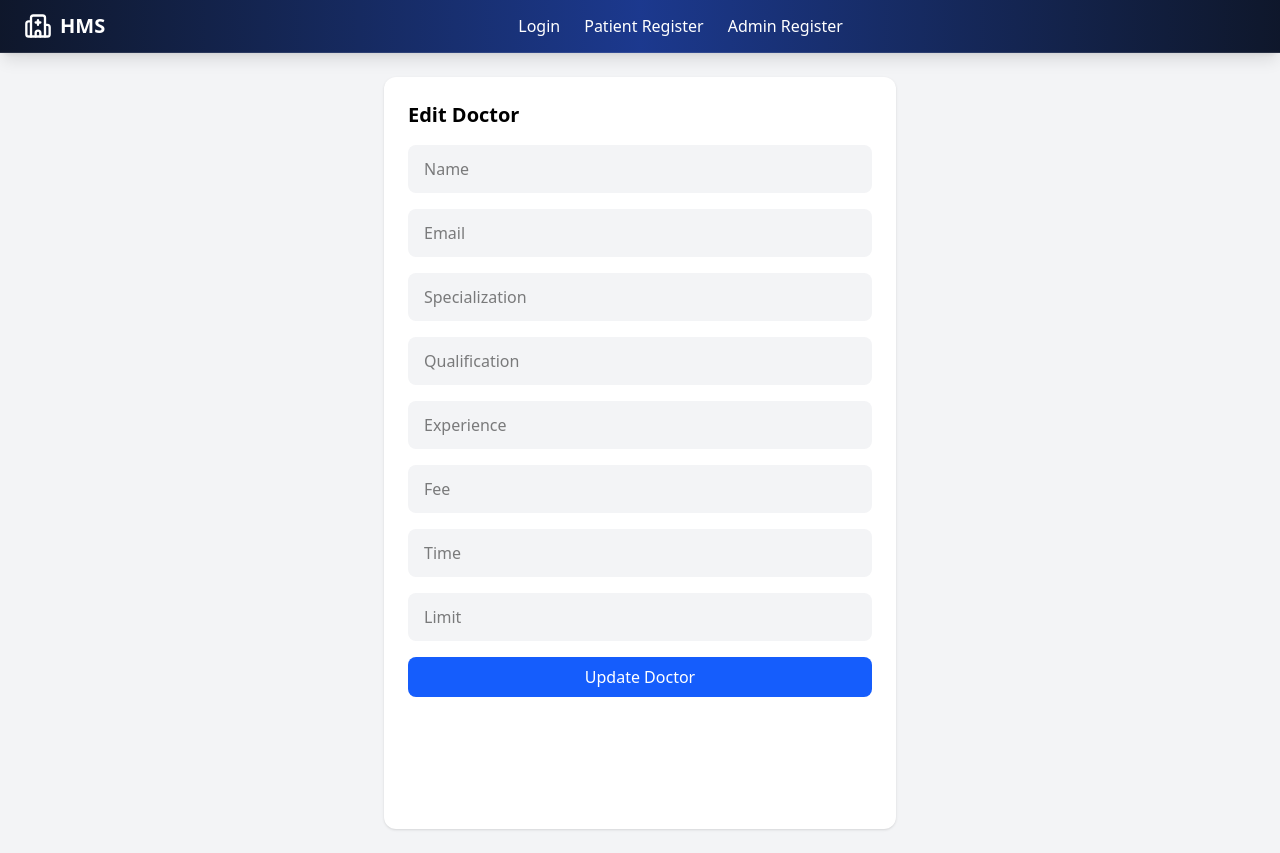
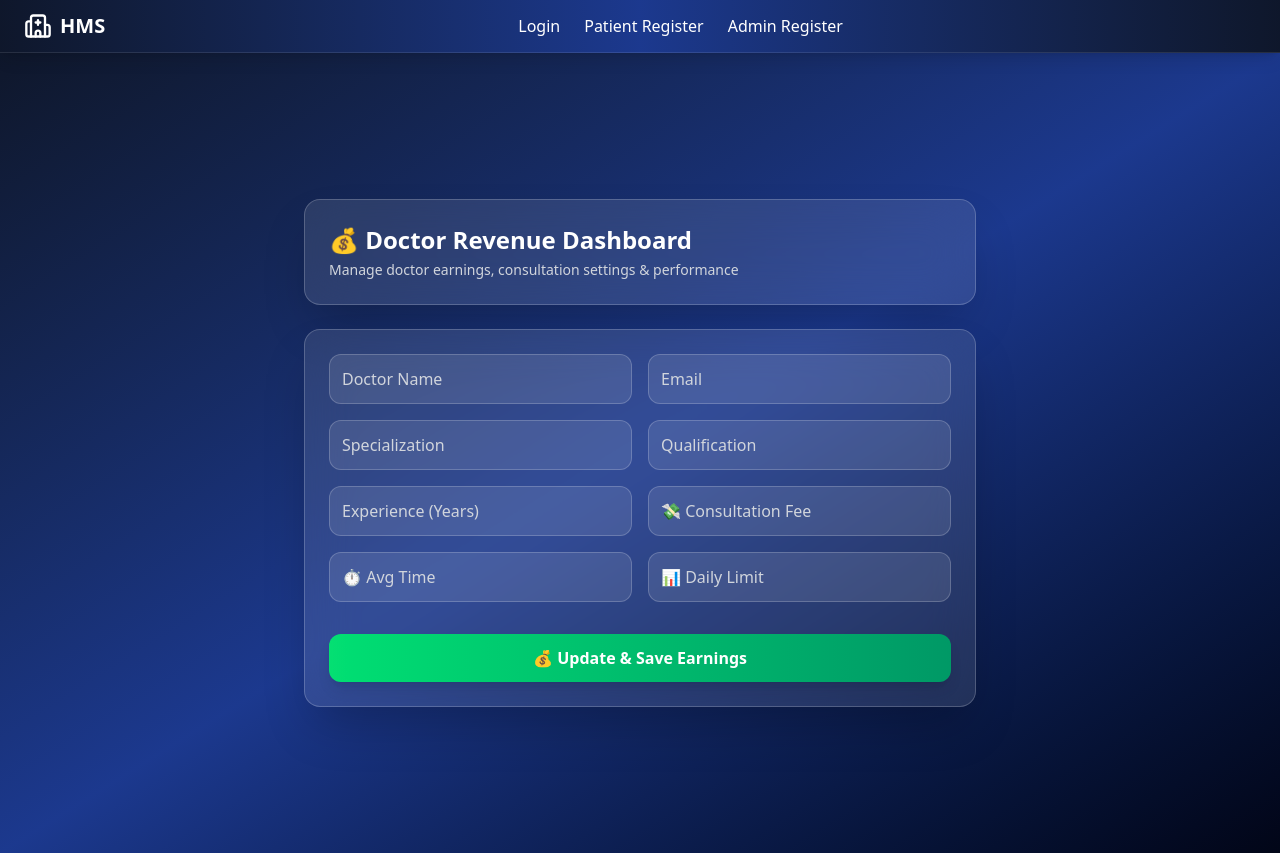
Before and after one commit to pr743/hms-app-, a React (Vite) app: page /admin/doctors/edit/1 in a window 1280 px wide. Built offline with nearby package versions, Linux system fonts and the light colour scheme; no server answers.

Commit message:
update page

```diff
--- a/src/admin/AddDoctor.jsx
+++ b/src/admin/AddDoctor.jsx
@@ -159,7 +159,7 @@ function AddDoctor() {
               </button>
 
 
-              <div className="grid grid-cols-1 md:grid-cols-3 gap-3 justify-center">
+              <div className="grid grid-cols-1 md:grid-cols-3 gap-3">
                 <input name="consultationFee"
                   placeholder="Consultation Fee"
                   className="px-4 py-3 rounded-xl bg-white/10 text-white border border-white/10"
--- a/src/admin/AddHospital.jsx
+++ b/src/admin/AddHospital.jsx
@@ -27,7 +27,6 @@ function AddHospital() {
     });
   };
 
-  // 🤖 AI Suggestion
   const handleAISuggest = async () => {
     try {
       if (!form.city) {
--- a/src/admin/EditDoctor.jsx
+++ b/src/admin/EditDoctor.jsx
@@ -88,30 +88,82 @@ function EditDoctor() {
         }
     };
 
+
+
     return (
         <>
             <Navbar />
 
-            <div className="p-6 bg-gray-100 min-h-screen flex justify-center">
-                <form
-                    onSubmit={handleSubmit}
-                    className="bg-white p-6 rounded-xl shadow w-full max-w-lg space-y-4"
-                >
-                    <h2 className="text-xl font-bold">Edit Doctor</h2>
+            <div className="min-h-screen bg-gradient-to-br from-slate-900 via-blue-900 to-slate-950 p-6 flex items-center justify-center">
 
-                    <input name="name" value={form.name} onChange={handleChange} className="input" placeholder="Name" />
-                    <input name="email" value={form.email} onChange={handleChange} className="input" placeholder="Email" />
-                    <input name="specialization" value={form.specialization} onChange={handleChange} className="input" placeholder="Specialization" />
-                    <input name="qualification" value={form.qualification} onChange={handleChange} className="input" placeholder="Qualification" />
-                    <input name="experience" value={form.experience} onChange={handleChange} className="input" placeholder="Experience" />
-                    <input name="consultationFee" value={form.consultationFee} onChange={handleChange} className="input" placeholder="Fee" />
-                    <input name="avgConsultTime" value={form.avgConsultTime} onChange={handleChange} className="input" placeholder="Time" />
-                    <input name="dailyLimit" value={form.dailyLimit} onChange={handleChange} className="input" placeholder="Limit" />
+                <div className="w-full max-w-2xl">
 
-                    <button className="w-full bg-blue-600 text-white py-2 rounded-lg">
-                        {loading ? "Updating..." : "Update Doctor"}
-                    </button>
-                </form>
+                    <div className="mb-6 bg-white/10 backdrop-blur-xl border border-white/20 rounded-2xl p-6 text-white shadow-2xl">
+                        <h1 className="text-2xl font-bold flex items-center gap-2">
+                            💰 Doctor Revenue Dashboard
+                        </h1>
+                        <p className="text-sm text-gray-300 mt-1">
+                            Manage doctor earnings, consultation settings & performance
+                        </p>
+                    </div>
+                    <form
+                        onSubmit={handleSubmit}
+                        className="bg-white/10 backdrop-blur-xl border border-white/20 p-6 rounded-2xl shadow-2xl space-y-4"
+                    >
+
+                        <div className="grid grid-cols-1 md:grid-cols-2 gap-4">
+
+                            <input name="name" value={form.name} onChange={handleChange}
+                                placeholder="Doctor Name"
+                                className="p-3 rounded-xl bg-white/10 text-white placeholder-gray-300 border border-white/20 focus:outline-none"
+                            />
+
+                            <input name="email" value={form.email} onChange={handleChange}
+                                placeholder="Email"
+                                className="p-3 rounded-xl bg-white/10 text-white placeholder-gray-300 border border-white/20"
+                            />
+
+                            <input name="specialization" value={form.specialization} onChange={handleChange}
+                                placeholder="Specialization"
+                                className="p-3 rounded-xl bg-white/10 text-white placeholder-gray-300 border border-white/20"
+                            />
+
+                            <input name="qualification" value={form.qualification} onChange={handleChange}
+                                placeholder="Qualification"
+                                className="p-3 rounded-xl bg-white/10 text-white placeholder-gray-300 border border-white/20"
+                            />
+
+                            <input name="experience" value={form.experience} onChange={handleChange}
+                                placeholder="Experience (Years)"
+                                className="p-3 rounded-xl bg-white/10 text-white placeholder-gray-300 border border-white/20"
+                            />
+
+                            <input name="consultationFee" value={form.consultationFee} onChange={handleChange}
+                                placeholder="💸 Consultation Fee"
+                                className="p-3 rounded-xl bg-white/10 text-white placeholder-gray-300 border border-white/20"
+                            />
+
+                            <input name="avgConsultTime" value={form.avgConsultTime} onChange={handleChange}
+                                placeholder="⏱ Avg Time"
+                                className="p-3 rounded-xl bg-white/10 text-white placeholder-gray-300 border border-white/20"
+                            />
+
+                            <input name="dailyLimit" value={form.dailyLimit} onChange={handleChange}
+                                placeholder="📊 Daily Limit"
+                                className="p-3 rounded-xl bg-white/10 text-white placeholder-gray-300 border border-white/20"
+                            />
+                        </div>
+
+                        {/* CTA BUTTON */}
+                        <button
+                            type="submit"
+                            className="w-full mt-4 bg-gradient-to-r from-green-400 to-emerald-600 hover:from-emerald-600 hover:to-green-500 text-white font-bold py-3 rounded-xl shadow-lg transition"
+                        >
+                            {loading ? "Updating..." : "💰 Update & Save Earnings"}
+                        </button>
+
+                    </form>
+                </div>
             </div>
         </>
     );
```
